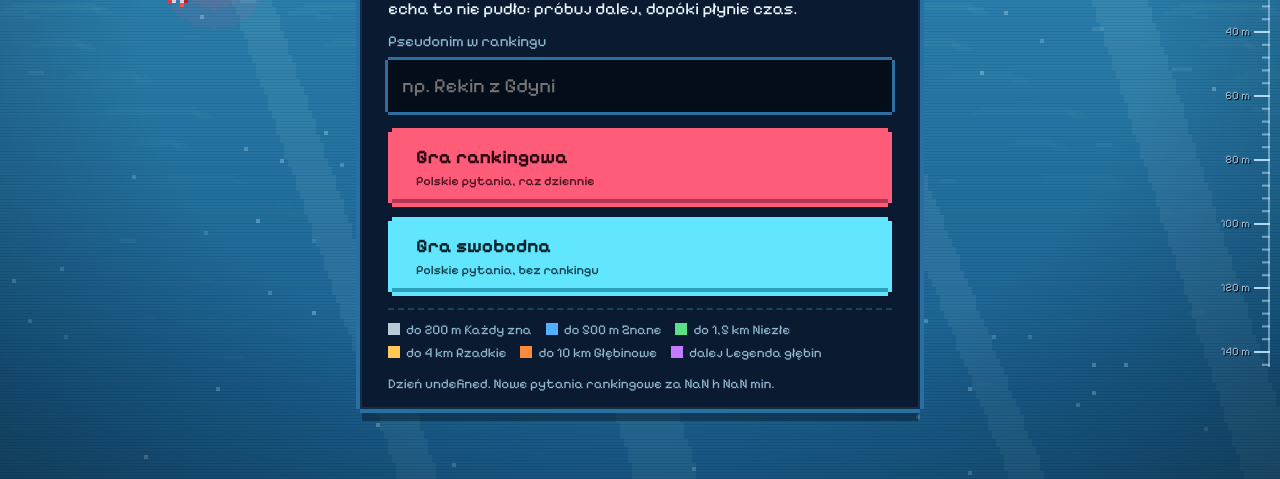
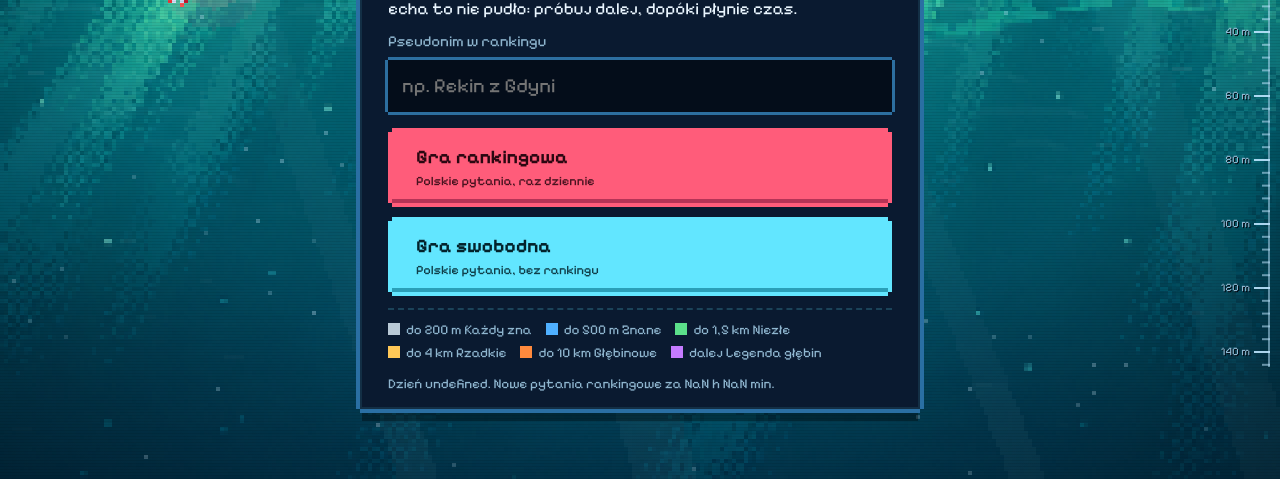
Before and after one commit to kupalinki3-cpu/kryljon-pl, a website with bundled scripts: page public/index.html in a window 1280 px wide. Shown: the part 321-800 px from the top of the page. Built offline with nearby package versions, Linux system fonts and the light colour scheme; files whose address does not match are found by name.

Commit message:
feat: refresh Polion underwater artwork

```diff
--- a/public/scene.js
+++ b/public/scene.js
@@ -388,8 +388,7 @@ export function createScene(canvas, { onFrame } = {}) {
   let S = 4, W = 0, H = 0;
   let shown = 0, target = 0, from = 0, t0 = -1, dur = 1;
   let dirty = true;
-  let krillArt, anglerArt, jellyArt, isopodArt, cave;
-  let trawler;
+  let krillArt, anglerArt, jellyArt, mantaArt, isopodArt, cave, surfaceArt, trawler;
   const loadArt = (file, onLoad) => {
     const image = new Image();
     image.onload = () => { onLoad(image); dirty = true; };
@@ -397,16 +396,22 @@ export function createScene(canvas, { onFrame } = {}) {
   };
   loadArt('./art/kryl-i-zabnica.png', (image) => {
     krillArt = artSprite(image, [0, 0, 24, 18], 24, 18);
-    anglerArt = artSprite(image, [24, 0, 65, 46], 65, 46);
   });
-  loadArt('./art/glebiny.png', (image) => {
-    cave = image;
+  loadArt('./art/powierzchnia-v2.png', (image) => { surfaceArt = image; });
+  loadArt('./art/glebiny-v2.png', (image) => { cave = image; });
+  loadArt('./art/kuter-v2.png', (image) => {
+    trawler = Array.from({ length: 4 }, (_, i) => artSprite(image, [i * 543, 156, 543, 398], 74, 54));
   });
-  loadArt('./art/morze.png', (image) => {
-    trawler = artSprite(image, [677, 698, 565, 410], 64, 46);
+  loadArt('./art/stworzenia-v2.png', (image) => {
+    const frames = (y, h, width, height, padding = 0) => Array.from({ length: 4 }, (_, i) => {
+      const frame = artSprite(image, [i * 362 + padding, y, 362 - 2 * padding, h], width, height);
+      return { frame, reverse: flipped(frame) };
+    });
+    anglerArt = frames(98, 239, 65, 43);
+    jellyArt = frames(403, 294, 26, 30, 44);
+    mantaArt = frames(774, 232, 39, 25);
   });
   loadArt('./art/stworzenia.png', (image) => {
-    jellyArt = artSprite(image, [65, 638, 484, 596], 23, 29);
     isopodArt = artSprite(image, [631, 734, 615, 391], 43, 27);
   });
   let nextBubble = 0;
@@ -505,9 +510,11 @@ export function createScene(canvas, { onFrame } = {}) {
     switch (c.kind) {
       case 'fishS': ctx.drawImage(right ? fishS : fishSL, x, y); break;
       case 'fishM': ctx.drawImage(right ? fishM : fishML, x, y); break;
-      case 'jellyCyan':
-        ctx.drawImage(jellyArt ?? jellyCyan, x, y + Math.round(Math.sin(t * 1.5 + c.ph) * 3));
+      case 'jellyCyan': {
+        const pose = Math.floor(t * 3 + c.ph) % 4;
+        ctx.drawImage(jellyArt?.[pose].frame ?? jellyCyan, x, y + Math.round(Math.sin(t * 1.5 + c.ph) * 3));
         break;
+      }
       case 'isopod':
         if (isopodArt) drawSwim(ctx, isopodArt, x, y, true, reduce ? 0 : Math.sin(t * 3 + c.ph) * 1.4, !right);
         break;
@@ -522,6 +529,11 @@ export function createScene(canvas, { onFrame } = {}) {
       case 'shark': ctx.drawImage(right ? sharkR : sharkL, x, y); break;
       case 'whale': ctx.drawImage(right ? whaleR : whaleL, x, y + Math.round(Math.sin(t * 0.5 + c.ph) * 3)); break;
       case 'manta': {
+        if (mantaArt) {
+          const pose = mantaArt[Math.floor(t * 3 + c.ph) % 4];
+          ctx.drawImage(right ? pose.frame : pose.reverse, x, y);
+          break;
+        }
         const flapPhase = Math.floor(t * 2.2 + c.ph) % 2;
         ctx.drawImage(right ? (flapPhase ? mantaB : mantaA) : (flapPhase ? mantaBL : mantaAL), x, y);
         break;
@@ -544,11 +556,11 @@ export function createScene(canvas, { onFrame } = {}) {
       case 'reefYellow': ctx.drawImage(right ? reefYellow : reefYellowL, x, y); break;
       case 'angler': {
         if (anglerArt) {
-          const wave = reduce ? 0 : Math.sin(t * 5 + c.ph);
-          drawSwim(ctx, anglerArt, x, y, false, wave * 4, right);
+          const pose = anglerArt[Math.floor(t * 5 + c.ph) % 4];
+          ctx.drawImage(right ? pose.frame : pose.reverse, x, y);
           const lureX = x + (right ? 58 : 7);
           const glow = reduce ? 0.09 : 0.08 + 0.05 * Math.sin(t * 3 + c.ph);
-          disc(`rgba(182,117,255,${glow.toFixed(3)})`, lureX, y + 14, 10);
+          disc(`rgba(120,227,245,${glow.toFixed(3)})`, lureX, y + 10, 7);
           break;
         }
         ctx.drawImage(right ? anglerR : anglerL, x, y);
@@ -618,15 +630,26 @@ export function createScene(canvas, { onFrame } = {}) {
 
     const waterTop = Math.max(0, surfaceY);
     const waterHeight = H - waterTop;
-    if (cave && shown > 50 && waterHeight > 0) {
-      // Kadrujemy oryginał proporcjonalnie do obszaru wody.
-      const scale = Math.max(W / 724, waterHeight / 714);
-      const cropWidth = W / scale;
-      const cropHeight = waterHeight / scale;
+    if (surfaceArt && shown < 170) {
+      const height = Math.max(H * 1.16, W * surfaceArt.height / surfaceArt.width);
+      const width = height * surfaceArt.width / surfaceArt.height;
       ctx.save();
-      ctx.globalAlpha = clamp01((shown - 50) / 240) * (0.5 - 0.14 * clamp01((shown - 3000) / 2000));
-      ctx.drawImage(cave, 724 + (724 - cropWidth) / 2, 5 + (714 - cropHeight) / 2,
-        cropWidth, cropHeight, 0, waterTop, W, waterHeight);
+      ctx.globalAlpha = 1 - clamp01((shown - 35) / 135);
+      ctx.drawImage(surfaceArt, Math.round((W - width) / 2), Math.round(surfaceY - height * 0.28), Math.ceil(width), Math.ceil(height));
+      ctx.restore();
+    }
+    if (cave && shown > 45 && waterHeight > 0) {
+      const scale = Math.max(W / cave.width, waterHeight / cave.height);
+      const width = Math.ceil(cave.width * scale);
+      const height = Math.ceil(cave.height * scale);
+      const x = Math.round((W - width) * (S === 3 ? 0.08 : 0.5));
+      const y = waterTop + Math.round((waterHeight - height) / 2);
+      ctx.save();
+      ctx.beginPath();
+      ctx.rect(0, waterTop, W, waterHeight);
+      ctx.clip();
+      ctx.globalAlpha = clamp01((shown - 45) / 135) * (0.96 - 0.31 * clamp01((shown - 1600) / 5000));
+      ctx.drawImage(cave, x, y, width, height);
       ctx.restore();
     }
 
@@ -635,7 +658,7 @@ export function createScene(canvas, { onFrame } = {}) {
       for (let y = Math.max(0, surfaceY); y < H; y += 2) {
         const m = (camY + y) / K;
         if (m > 1500) break;
-        const a = 0.075 * (1 - m / 1500);
+        const a = (surfaceArt && m < 150 ? 0.024 : 0.043) * (1 - m / 1500);
         const x = r.x * W + (y - surfaceY) * r.s + Math.sin(t * 0.3 + r.x * 9) * 6;
         fill(`rgba(190,235,255,${a.toFixed(3)})`, x, y, r.w, 2);
       }
@@ -780,23 +803,16 @@ export function createScene(canvas, { onFrame } = {}) {
     if (surfaceY > -30 && surfaceY < H + 30) {
       const bob = Math.round(Math.sin(t * 1.1) * 1);
       if (trawler) {
-        const boatX = kx - 30;
-        const boatY = surfaceY - 37 + bob;
+        const frame = trawler[reduce ? 0 : Math.floor(t * 4) % trawler.length];
+        const boatX = Math.max(-3, kx - 17);
+        const boatY = surfaceY - 48 + bob;
         const draft = surfaceY - boatY;
-        ctx.drawImage(trawler, 0, 0, trawler.width, draft, boatX, boatY, trawler.width, draft);
+        ctx.drawImage(frame, 0, 0, frame.width, draft, boatX, boatY, frame.width, draft);
         ctx.save();
         ctx.globalAlpha = 0.32;
-        const submerged = trawler.height - draft;
-        ctx.drawImage(trawler, 0, draft, trawler.width, submerged, boatX, surfaceY, trawler.width, submerged);
+        const submerged = frame.height - draft;
+        ctx.drawImage(frame, 0, draft, frame.width, submerged, boatX, surfaceY, frame.width, submerged);
         ctx.restore();
-        const mastX = boatX + 34;
-        const flagY = boatY - 4;
-        fill('#263c54', mastX, flagY, 1, 12);
-        for (let i = 1; i <= 10; i += 1) {
-          const flutter = reduce ? 0 : Math.round(Math.sin(t * 5 - i * 0.5));
-          fill('#fff9fc', mastX + i, flagY + flutter, 1, 3);
-          fill('#dc2041', mastX + i, flagY + 3 + flutter, 1, 3);
-        }
       } else {
         ctx.drawImage(boat, Math.round(kx - 22 + 4), surfaceY - 20 + bob);
       }
@@ -820,9 +836,9 @@ export function createScene(canvas, { onFrame } = {}) {
         const ripple = Math.sin(x * 0.28 - flow * 2.1);
         const lift = Math.round(swell + ripple * 0.6);
         // Podstawowa linia i krótkie refleksy korzystają z błękitu płytkiej wody.
-        fill('#397faa', x, surfaceY + lift, 1, 2);
+        if (!surfaceArt) fill('#397faa', x, surfaceY + lift, 1, 2);
         if (swell + ripple > 0.58) {
-          fill(ripple > 0.7 ? '#a0cce4' : '#6aafd3', x, surfaceY + lift - 1, 1, 1);
+          fill(surfaceArt ? 'rgba(182,247,245,0.33)' : ripple > 0.7 ? '#a0cce4' : '#6aafd3', x, surfaceY + lift - 1, 1, 1);
         }
       }
     }
--- a/public/style.css
+++ b/public/style.css
@@ -272,15 +272,15 @@ dialog::backdrop { background: rgba(2, 6, 15, 0.7); }
   display: block;
   width: var(--art-size, 64px);
   height: var(--art-size, 64px);
-  background: url('/art/ikony.png') 0 0 / 200% 200% no-repeat;
+  background: url('/art/ikony-v2.png') 0 0 / 300% 200% no-repeat;
   image-rendering: pixelated;
   pointer-events: none;
 }
 #view-start .panel, #view-final .panel, .reveal { position: relative; }
 .compass, .sonar, .treasure { position: absolute; top: 8px; right: 10px; }
-.sonar { background-position: 100% 0; --art-size: 56px; }
-.treasure { background-position: 0 100%; --art-size: 84px; }
-.podium { background-position: 100% 100%; --art-size: 48px; margin: -6px auto; }
+.sonar { background-position: 50% 0; --art-size: 56px; }
+.treasure { background-position: 100% 0; --art-size: 84px; }
+.podium { background-position: 0 100%; --art-size: 48px; margin: -6px auto; }
 .prompt-panel .prompt { padding-right: 44px; }
 .reveal {
   padding: 24px 62px 22px 24px;
```
Also changed, not shown: public/art/glebiny-v2.png (added), public/art/ikony-v2.png (added), public/art/kuter-v2.png (added), public/art/powierzchnia-v2.png (added), public/art/stworzenia-v2.png (added).
